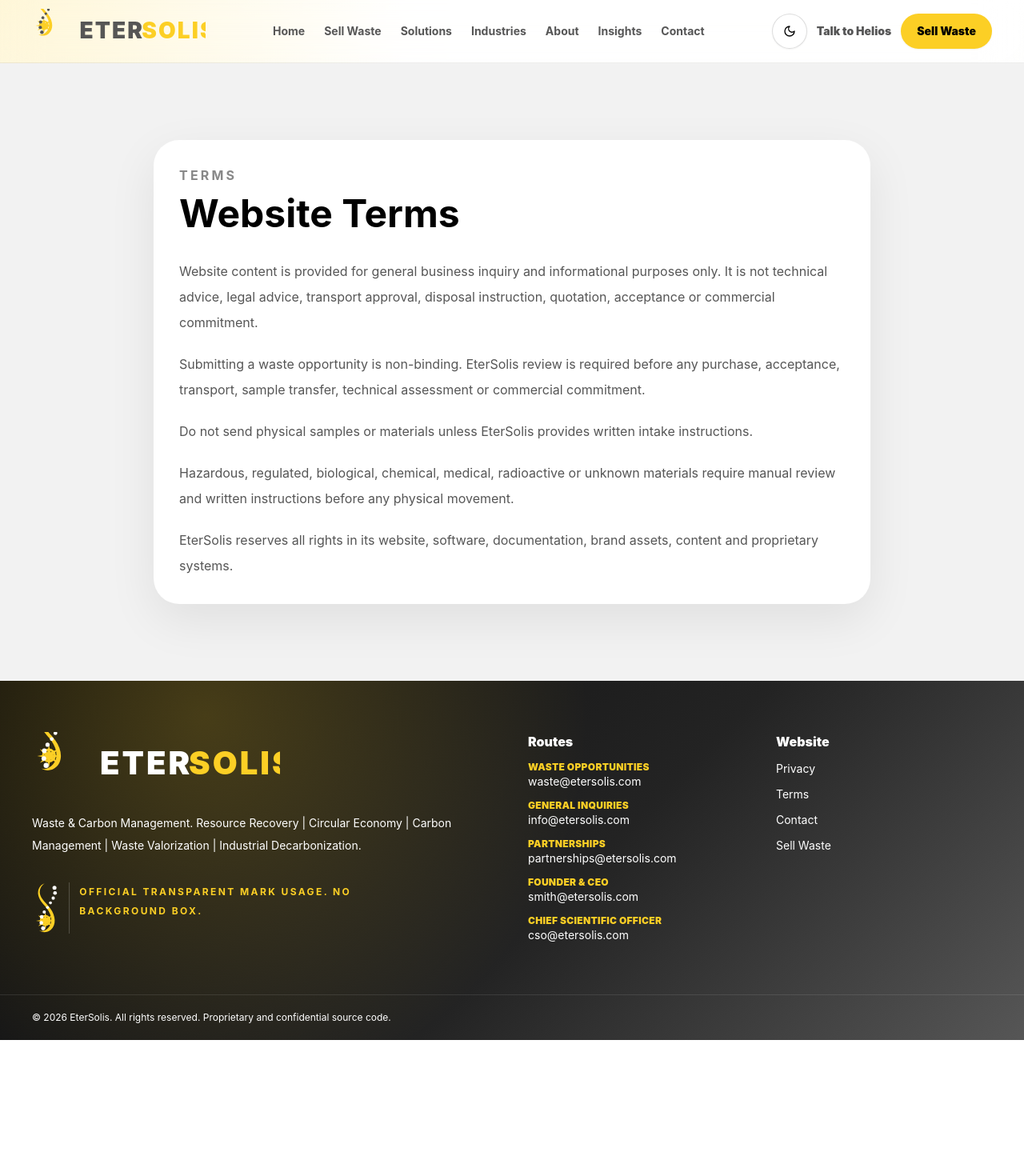
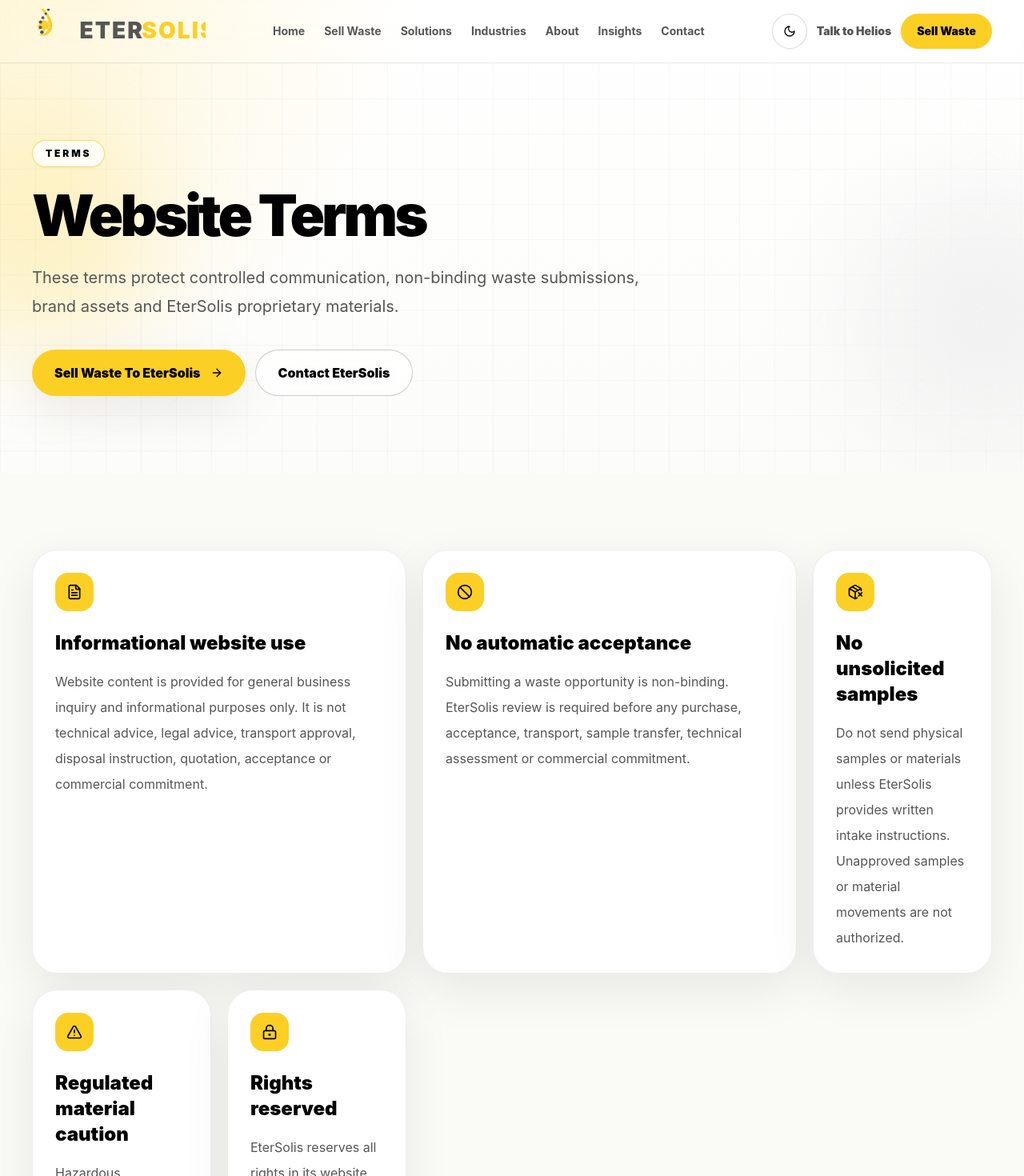
Before and after one commit to ralstonleesmith/EterSolis, a Next.js app: page /terms in a window 1280 px wide. Shown: the top 1470 px of the page at 80% size. Before the commit the page ends 1300 px from the top, so only its background shows below. Built offline with nearby package versions, Linux system fonts and the light colour scheme.

Commit message:
Polish Terms page with structured commercial notices

```diff
--- a/src/app/terms/page.tsx
+++ b/src/app/terms/page.tsx
@@ -1,4 +1,34 @@
 import type { Metadata } from 'next';
+import { AlertTriangle, Ban, FileText, LockKeyhole, PackageX } from 'lucide-react';
+import { PageHero } from '@/components/ui/PageHero';
+
+const terms = [
+  {
+    icon: FileText,
+    title: 'Informational website use',
+    text: 'Website content is provided for general business inquiry and informational purposes only. It is not technical advice, legal advice, transport approval, disposal instruction, quotation, acceptance or commercial commitment.'
+  },
+  {
+    icon: Ban,
+    title: 'No automatic acceptance',
+    text: 'Submitting a waste opportunity is non-binding. EterSolis review is required before any purchase, acceptance, transport, sample transfer, technical assessment or commercial commitment.'
+  },
+  {
+    icon: PackageX,
+    title: 'No unsolicited samples',
+    text: 'Do not send physical samples or materials unless EterSolis provides written intake instructions. Unapproved samples or material movements are not authorized.'
+  },
+  {
+    icon: AlertTriangle,
+    title: 'Regulated material caution',
+    text: 'Hazardous, regulated, biological, chemical, medical, radioactive or unknown materials require manual review and written instructions before any physical movement.'
+  },
+  {
+    icon: LockKeyhole,
+    title: 'Rights reserved',
+    text: 'EterSolis reserves all rights in its website, software, documentation, brand assets, content, proprietary systems, operating methods and controlled materials.'
+  }
+];
 
 export const metadata: Metadata = {
   title: 'Terms | EterSolis',
@@ -8,18 +38,27 @@
 
 export default function TermsPage() {
   return (
-    <section className="section-padding bg-cool">
-      <div className="container-shell max-w-4xl rounded-[2rem] bg-white p-8 shadow-soft">
-        <p className="font-bold uppercase tracking-[0.2em] text-coal/70">Terms</p>
-        <h1 className="mt-3 text-5xl font-bold text-carbon">Website Terms</h1>
-        <div className="mt-8 space-y-5 leading-8 text-coal">
-          <p>Website content is provided for general business inquiry and informational purposes only. It is not technical advice, legal advice, transport approval, disposal instruction, quotation, acceptance or commercial commitment.</p>
-          <p>Submitting a waste opportunity is non-binding. EterSolis review is required before any purchase, acceptance, transport, sample transfer, technical assessment or commercial commitment.</p>
-          <p>Do not send physical samples or materials unless EterSolis provides written intake instructions.</p>
-          <p>Hazardous, regulated, biological, chemical, medical, radioactive or unknown materials require manual review and written instructions before any physical movement.</p>
-          <p>EterSolis reserves all rights in its website, software, documentation, brand assets, content and proprietary systems.</p>
+    <>
+      <PageHero
+        eyebrow="Terms"
+        title="Website Terms"
+        description="These terms protect controlled communication, non-binding waste submissions, brand assets and EterSolis proprietary materials."
+        primaryHref="/sell-waste"
+        primaryLabel="Sell Waste To EterSolis"
+        secondaryHref="/contact"
+        secondaryLabel="Contact EterSolis"
+      />
+      <section className="section-padding bg-[#FAFAF7] dark:bg-black">
+        <div className="container-shell grid gap-5 lg:grid-cols-5">
+          {terms.map(({ icon: Icon, title, text }, index) => (
+            <article key={title} className={`card-hover rounded-[2rem] border border-coal/10 bg-white p-7 shadow-soft dark:border-white/10 dark:bg-white/5 ${index < 2 ? 'lg:col-span-2' : ''}`}>
+              <div className="flex h-12 w-12 items-center justify-center rounded-2xl bg-sunshine text-black"><Icon className="h-5 w-5" /></div>
+              <h2 className="mt-6 text-2xl font-black text-carbon dark:text-white">{title}</h2>
+              <p className="mt-4 leading-8 text-coal dark:text-white/72">{text}</p>
+            </article>
+          ))}
         </div>
-      </div>
-    </section>
+      </section>
+    </>
   );
 }
```
